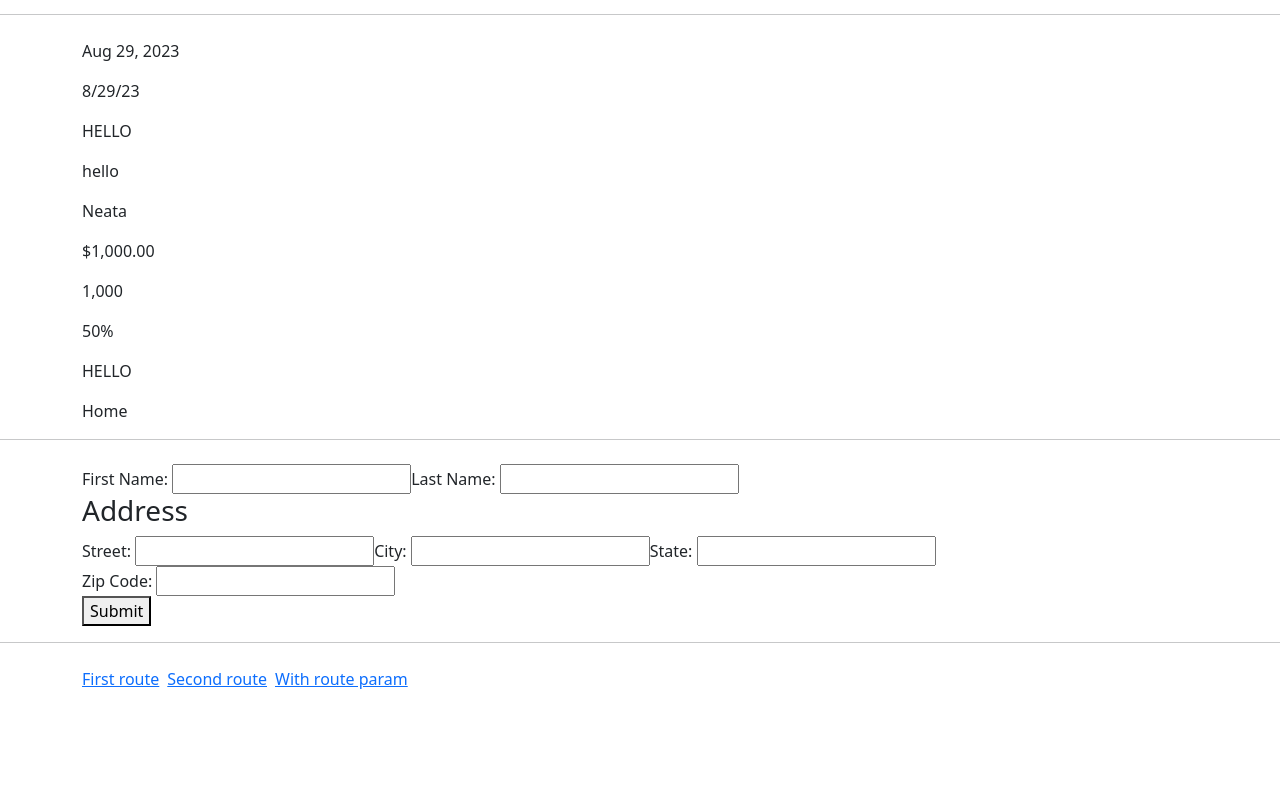
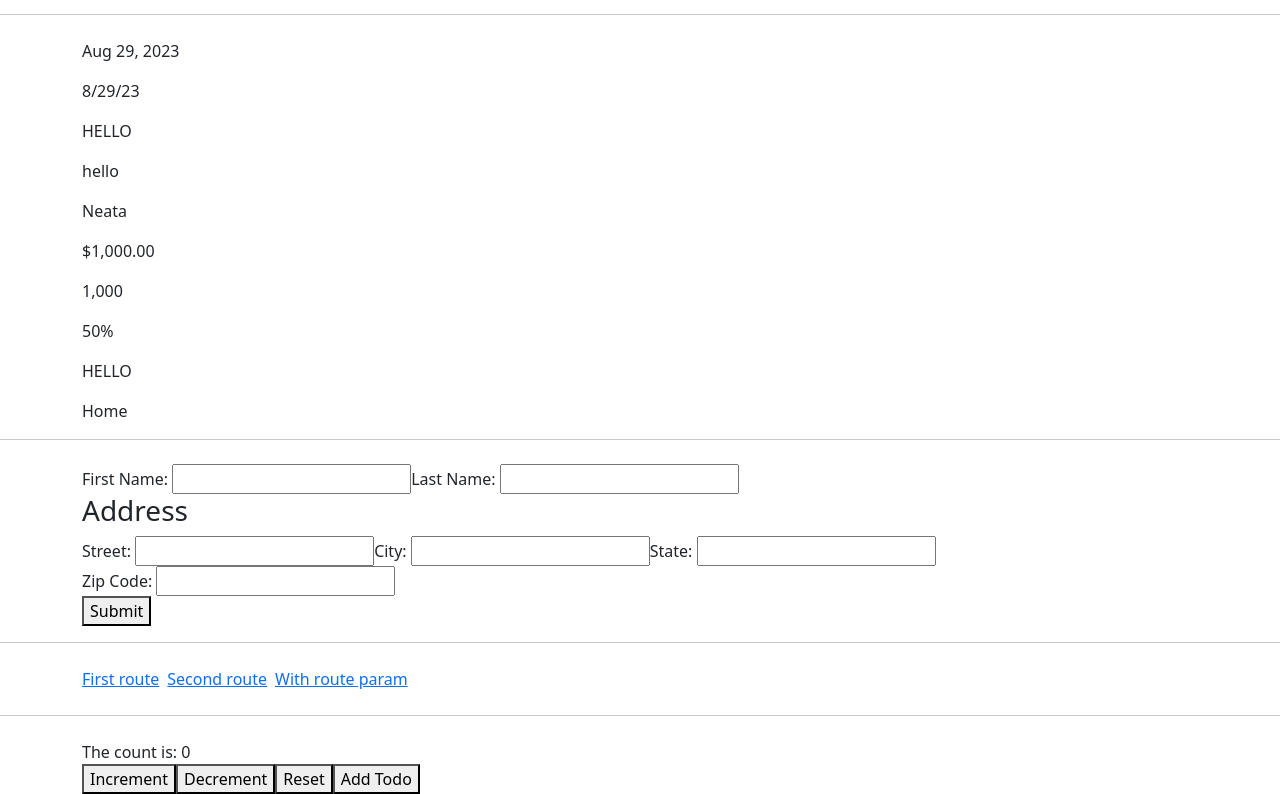
Before and after one commit to rusudinu/angular-practice, an Angular app: page / in a window 1280 px wide. Shown: the part 792-1586 px from the top of the page. Before the commit the page ends 1507 px from the top, so only its background shows below. Built offline with nearby package versions, Linux system fonts and the light colour scheme.

Commit message:
signals demo

```diff
--- a/src/app/app.component.html
+++ b/src/app/app.component.html
@@ -35,3 +35,7 @@
 <div class="container mt-4">
   <router-outlet></router-outlet>
 </div>
+<hr/>
+<div class="container mt-4">
+  <app-signals-demo></app-signals-demo>
+</div>
--- /dev/null
+++ b/src/app/components/signals-demo/signals-demo.component.html
@@ -0,0 +1,8 @@
+<div>The count is: {{count()}}</div>
+<button (click)="increment()">Increment</button>
+<button (click)="decrement()">Decrement</button>
+<button (click)="reset()">Reset</button>
+<button (click)="addTodo()">Add Todo</button>
+<div *ngFor="let todo of todos()">
+  {{todo.text}}
+</div>
--- /dev/null
+++ b/src/app/components/signals-demo/signals-demo.component.ts
@@ -0,0 +1,43 @@
+import { Component, computed, effect, signal, untracked } from '@angular/core';
+
+@Component({
+  selector: 'app-signals-demo',
+  templateUrl: './signals-demo.component.html',
+  styleUrls: ['./signals-demo.component.css']
+})
+export class SignalsDemoComponent {
+  count = signal(0);
+  computedCount = computed(() => this.count() * 2);
+
+  todos = signal([] as { text: string; done: boolean }[]);
+
+  constructor() {
+    // Register a new effect.
+    effect(() => {
+      // all the variables used in here will be tracked, if you don t want to track them
+      // you should use untracked(counter)
+      console.log(`The count is: ${this.count()})`);
+      //console.log(`The count is: ${this.count()}), todos: ${this.todos()}`);
+      // console.log(`The count is: ${this.count()}), todos: ${untracked(() => {
+      //   return this.todos().map(todo => todo.text).join(', ');
+      // })}`);
+    });
+  }
+
+  increment() {
+    this.count.update(count => count + 1);
+  }
+
+  reset() {
+    this.count.set(0);
+  }
+
+  decrement() {
+    this.count.update(count => count - 1);
+  }
+
+  // if the signal contains an object, you can mutate it directly
+  addTodo() {
+    this.todos.mutate(todos => todos.push({ text: 'New todo', done: false }));
+  }
+}
```
Also changed, not shown: src/app/components/components.module.ts (+5 -2 lines), src/app/components/signals-demo/signals-demo.component.css (added), 1 other file (tests, documents, lock files or other folders).
